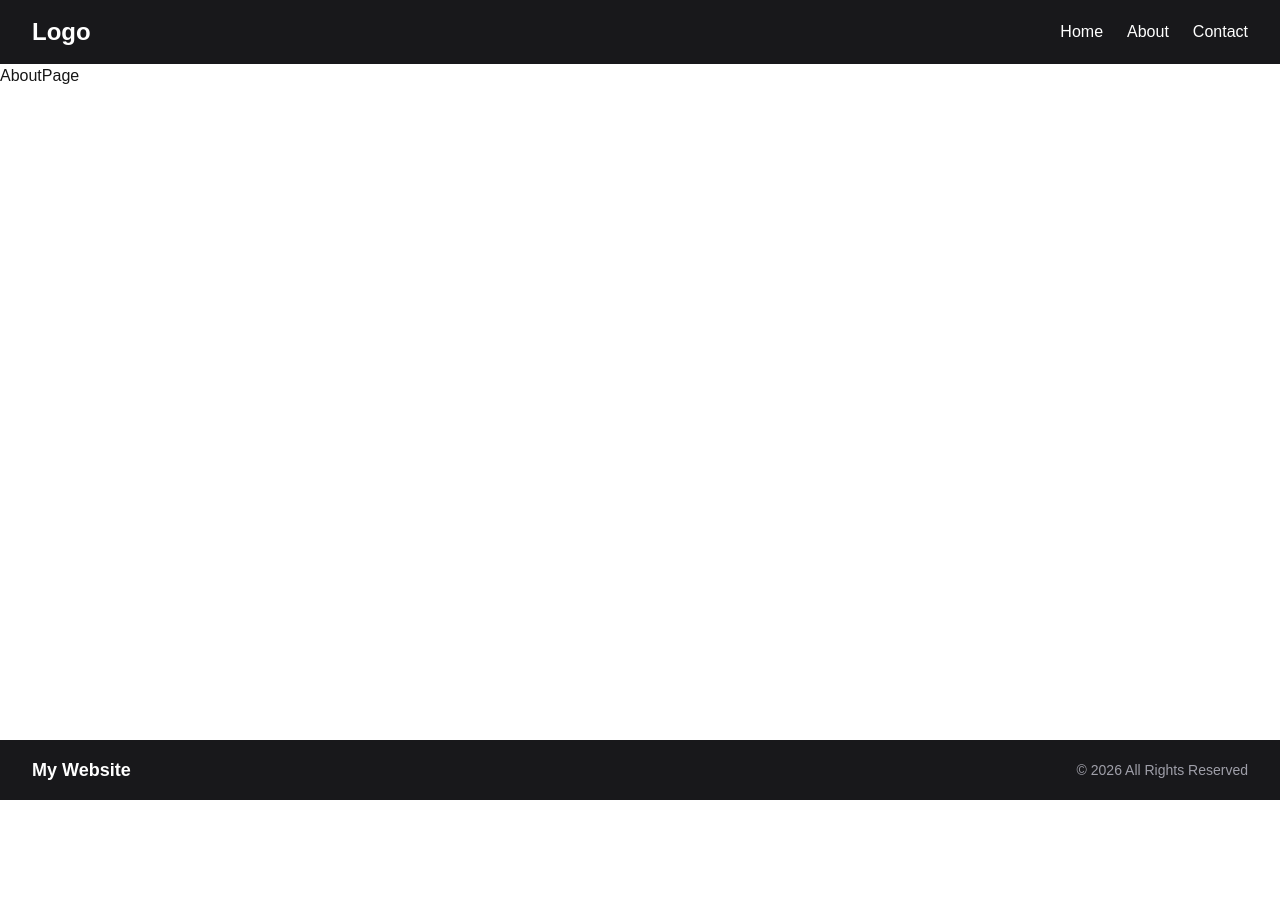
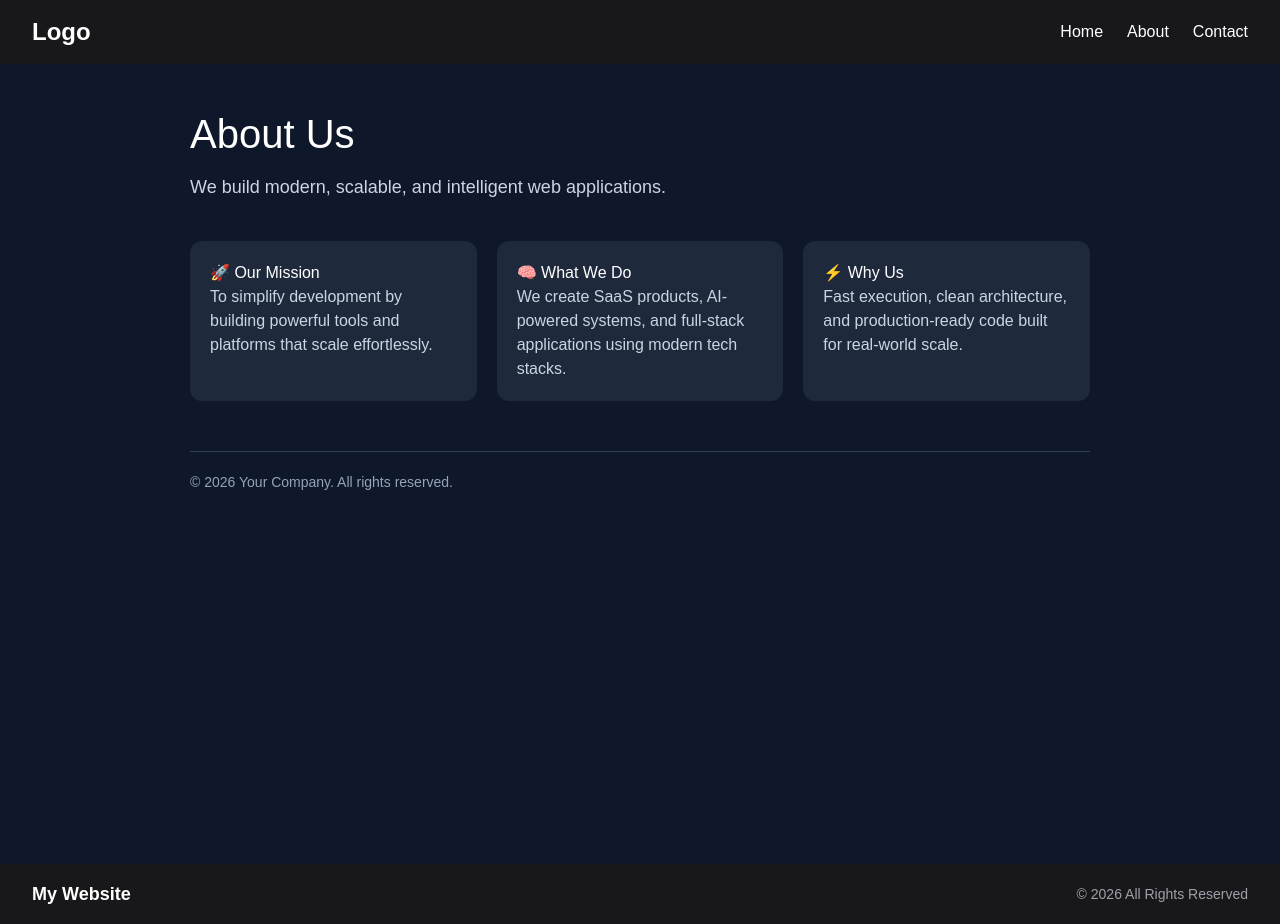
Before and after one commit to harshaggarwal04/testing-repo, a Next.js app: page /sample-about in a window 1280 px wide. Before the commit the page ends 800 px from the top, so only its background shows below. Built offline with nearby package versions, Linux system fonts and the light colour scheme.

Commit message:
about page

```diff
--- a/app/sample-about/page.tsx
+++ b/app/sample-about/page.tsx
@@ -1,9 +1,85 @@
-import React from 'react'
+import React from "react";
 
 const AboutPage = () => {
   return (
-    <div>AboutPage</div>
-  )
-}
+    <div style={{
+      minHeight: "100vh",
+      padding: "40px",
+      background: "#0f172a",
+      color: "white",
+      fontFamily: "sans-serif"
+    }}>
+      <div style={{
+        maxWidth: "900px",
+        margin: "0 auto"
+      }}>
 
-export default AboutPage
+        {/* Header */}
+        <h1 style={{ fontSize: "40px", marginBottom: "10px" }}>
+          About Us
+        </h1>
+        <p style={{ fontSize: "18px", color: "#cbd5e1" }}>
+          We build modern, scalable, and intelligent web applications.
+        </p>
+
+        {/* Section */}
+        <div style={{
+          marginTop: "40px",
+          display: "grid",
+          gridTemplateColumns: "repeat(auto-fit, minmax(250px, 1fr))",
+          gap: "20px"
+        }}>
+
+          <div style={{
+            background: "#1e293b",
+            padding: "20px",
+            borderRadius: "12px"
+          }}>
+            <h2>🚀 Our Mission</h2>
+            <p style={{ color: "#cbd5e1" }}>
+              To simplify development by building powerful tools and platforms
+              that scale effortlessly.
+            </p>
+          </div>
+
+          <div style={{
+            background: "#1e293b",
+            padding: "20px",
+            borderRadius: "12px"
+          }}>
+            <h2>🧠 What We Do</h2>
+            <p style={{ color: "#cbd5e1" }}>
+              We create SaaS products, AI-powered systems, and full-stack
+              applications using modern tech stacks.
+            </p>
+          </div>
+
+          <div style={{
+            background: "#1e293b",
+            padding: "20px",
+            borderRadius: "12px"
+          }}>
+            <h2>⚡ Why Us</h2>
+            <p style={{ color: "#cbd5e1" }}>
+              Fast execution, clean architecture, and production-ready code
+              built for real-world scale.
+            </p>
+          </div>
+        </div>
+
+        {/* Footer */}
+        <div style={{
+          marginTop: "50px",
+          paddingTop: "20px",
+          borderTop: "1px solid #334155",
+          color: "#94a3b8",
+          fontSize: "14px"
+        }}>
+          © {new Date().getFullYear()} Your Company. All rights reserved.
+        </div>
+      </div>
+    </div>
+  );
+};
+
+export default AboutPage;
```
